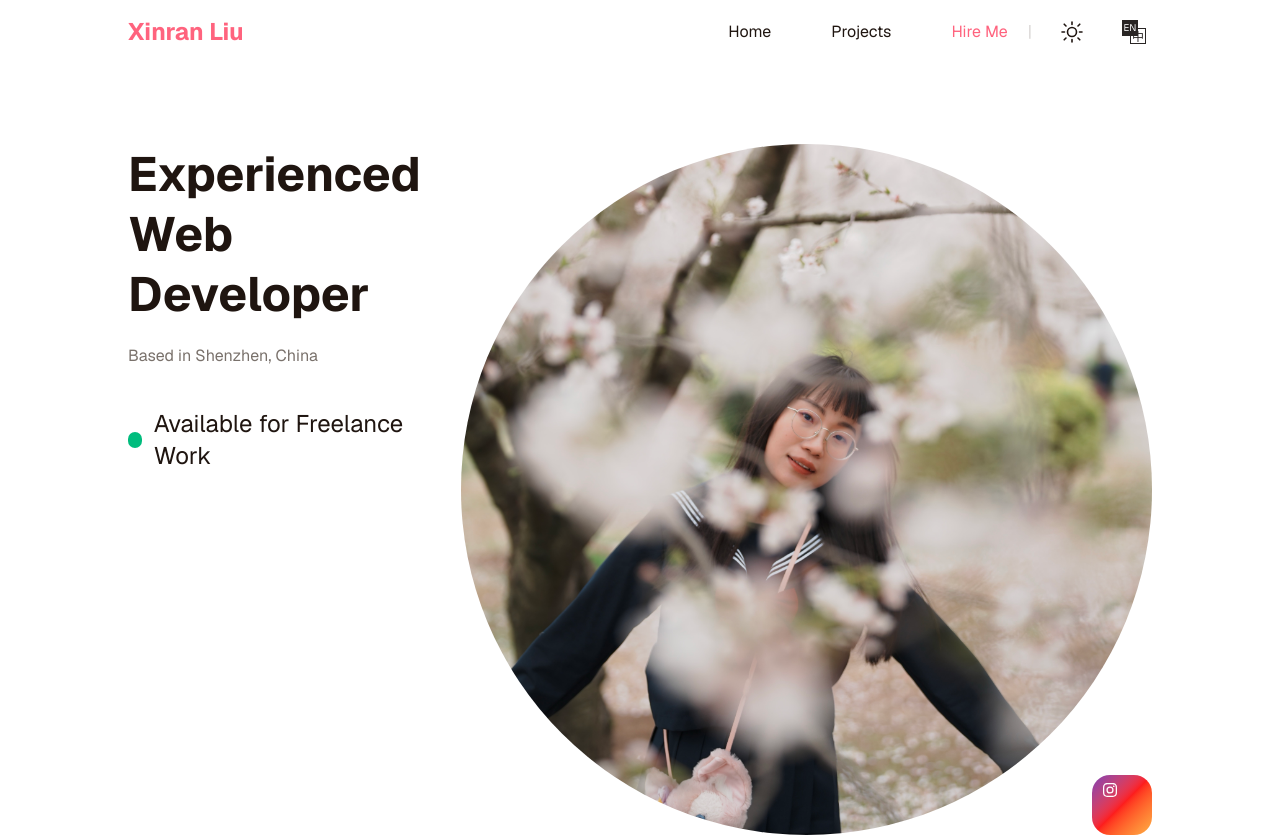
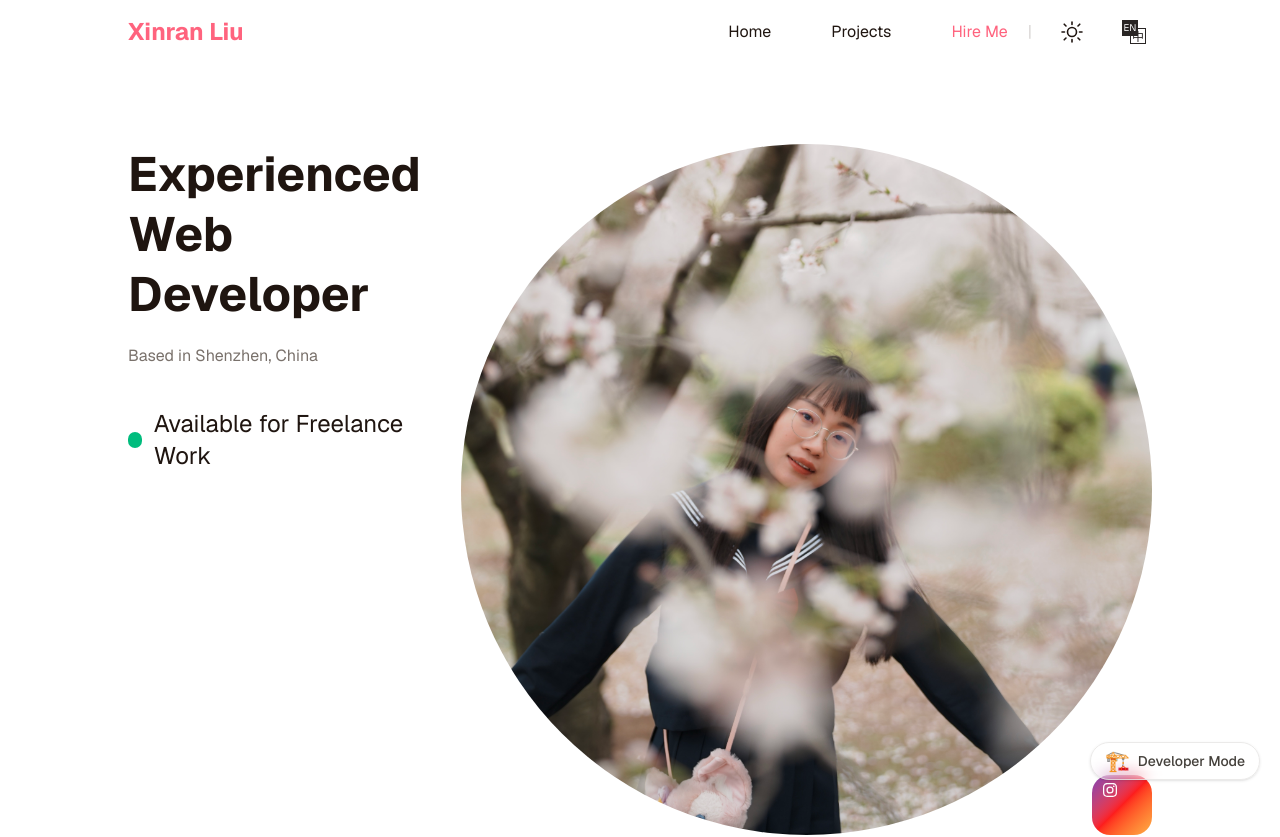
Before and after one commit to linx4200/xinran.liu, a Next.js app: page /en/contact in a window 1280 px wide. Shown: the top 837 px of the page. Built offline with nearby package versions, Linux system fonts and the light colour scheme.

Commit message:
feat: complete responsive design

```diff
--- a/src/app/[lang]/layout.tsx
+++ b/src/app/[lang]/layout.tsx
@@ -56,8 +56,8 @@ export default async function RootLayout({
 
         <Footer />
 
-        {/* <DeveloperModeFloatingToggle />
-        <DeveloperModePopUpInfo /> */}
+        <DeveloperModeFloatingToggle />
+        <DeveloperModePopUpInfo />
       </body>
     </html>
   );
--- a/src/components/developer-mode/FloatingToggle.tsx
+++ b/src/components/developer-mode/FloatingToggle.tsx
@@ -41,7 +41,7 @@ export const FloatingToggle = () => {
 
   // todo: responsive design: 最宽的时候放在内容的右边，而不是靠屏幕右边
   return (
-    <div className="fixed right-5 bottom-5">
+    <div className="hidden lg:block fixed right-5 bottom-5">
       <button
         type="button"
         className="
```
